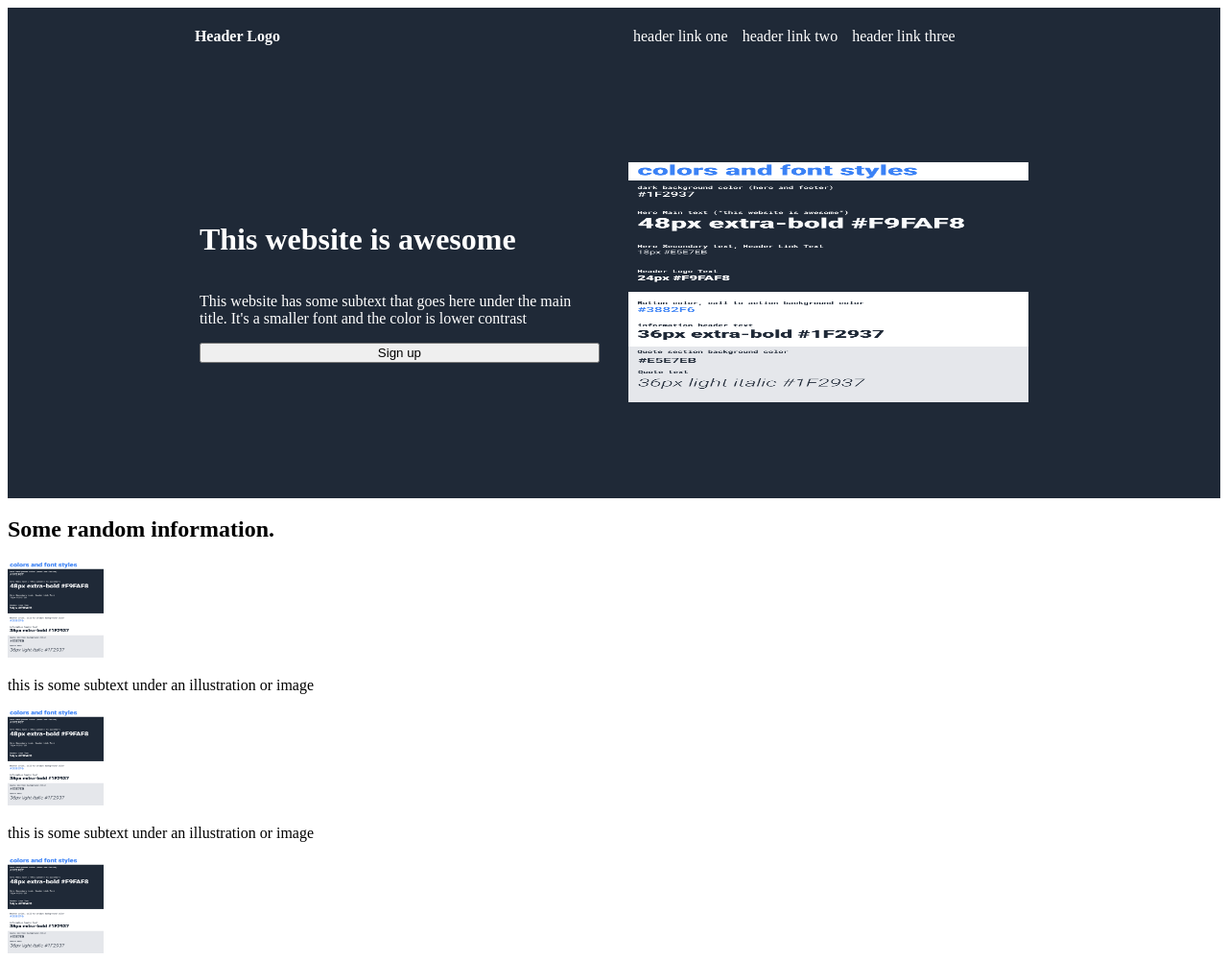
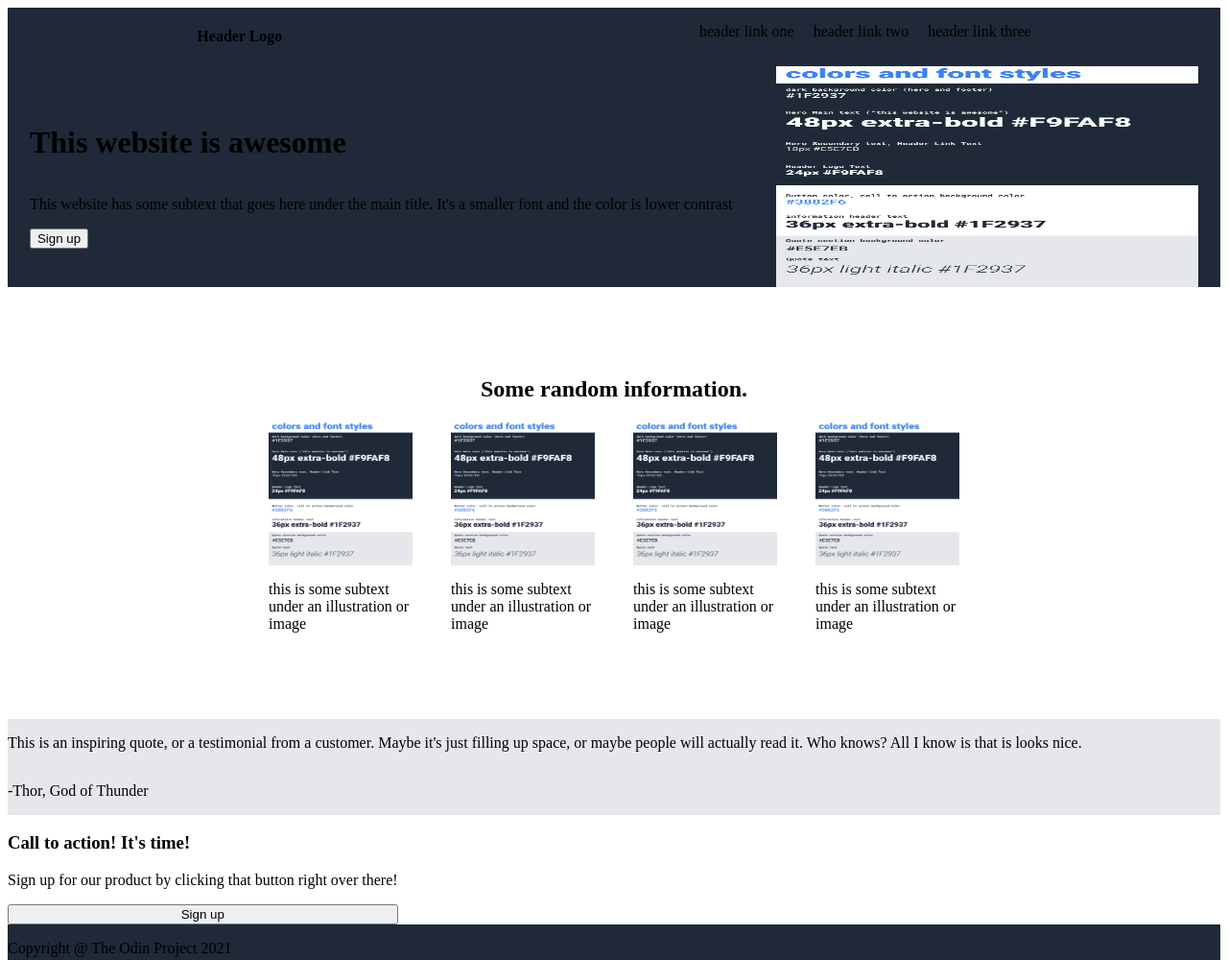
Before and after one commit to rqpt/top-landingpage-project, a plain HTML site: page index.html in a window 1280 px wide. Shown: the top 1000 px of the page at 96% size. Drawn offline with Linux system fonts and the light colour scheme.

Commit message:
Restructure html and css - more organised, better structured

```diff
--- a/index.html
+++ b/index.html
@@ -5,8 +5,8 @@
 		<link rel="stylesheet" href="./style.css">
 		<title>Landingpage-project</title>
 	</head>
+
 	<body>
-
 		<div class="header">
 				<h4 class="logo">Header Logo</h4>
 				<ul class="header-links">
@@ -23,29 +23,31 @@
 					main title. It's a smaller font and the color is lower contrast</p>
 					<button>Sign up</button>
 				</div>
-			<img src="./images/colors_and_stuff.png" alt="Placeholder image" width="500" height="250">
+				<img src="./images/colors_and_stuff.png" alt="Placeholder image" width="440" height="230">
 		</div>
 
 		<div class="m1-section">
 			<h2>Some random information.</h2>
 			<div class="card-list">
-				<div class="card"><img src="./images/colors_and_stuff.png" alt="Placeholder image" width="100" height="100"a>
+				<div class="card"><img src="./images/colors_and_stuff.png" alt="Placeholder image" width="150" height="150">
 					<p>this is some subtext under an illustration or image</p></div>
-				<div class="card"><img src="./images/colors_and_stuff.png" alt="Placeholder image" width="100" height="100"a>
+				<div class="card"><img src="./images/colors_and_stuff.png" alt="Placeholder image" width="150" height="150">
 					<p>this is some subtext under an illustration or image</p></div>
-				<div class="card"><img src="./images/colors_and_stuff.png" alt="Placeholder image" width="100" height="100"a>
+				<div class="card"><img src="./images/colors_and_stuff.png" alt="Placeholder image" width="150" height="150">
 					<p>this is some subtext under an illustration or image</p></div>
-				<div class="card"><img src="./images/colors_and_stuff.png" alt="Placeholder image" width="100" height="100"a>
+				<div class="card"><img src="./images/colors_and_stuff.png" alt="Placeholder image" width="150" height="150">
 					<p>this is some subtext under an illustration or image</p></div>
 			</div>
 		</div>
 
 		<div class="m2-section">
+			<div class="quote-container">
 				<p class="quote">This is an inspiring quote, or a testimonial from a
 				customer. Maybe it's just filling up space, or maybe
 				people will actually read it. Who knows? All I know
 				is that is looks nice.</p>
 				<p class="quote-credit">-Thor, God of Thunder</p>
+			</div>
 		</div>
 
 		<div class="bot-section">
@@ -57,6 +59,7 @@
 				<button>Sign up</button>
 			</div>
 		</div>
+
 		<div class="footer">
 			<p>Copyright @ The Odin Project 2021</p>
 		</div>
--- a/style.css
+++ b/style.css
@@ -4,43 +4,85 @@ body {
 	justify-content: space-between;
 }
 
-.header,.top-section {
-	background-color: #1F2937;
-	color: white;
-}
-
 .header {
 	display: flex;
 	flex-flow: row;
-	justify-content: center;
-	align-items: center;
-}
-
-.logo,.header-links {
-	flex: 0 1 33%;
+	justify-content: space-around;
+	align-items: flex-start;
 }
 
 .header-links {
 	display: flex;
 	flex-flow: row;
-	gap: 15px;
+	justify-content: space-between;
+	gap: 20px;
 	list-style-type: none;
 }
 
 .top-section {
-	height: 450px;
 	display: flex;
-	justify-content: center;
+	flex-flow: row;
+	justify-content: space-around;
 	align-items: center;
-	gap: 30px;
 }
 
 .statement {
 	display: flex;
 	flex-flow: column;
-	flex: 0 1 33%;
+	justify-content: flex-start;
+	align-items: flex-start;
 }
 
-.top-section img {
-	flex: 0 1 33%;
+.m1-section {
+	display: flex;
+	flex-flow: column;
+	justify-content: center;
+	align-items: center;
+	height: 450px;
 }
+
+.card-list {
+	display: flex;
+	flex-flow: row;
+	justify-content: center;
+	align-items: center;
+	gap: 40px;
+	width: 1000px;
+}
+
+.card {
+	display: flex;
+	flex-flow: column;
+}
+
+.card p {
+	width: 150px;
+}
+
+.m2-section {
+	display: flex;
+	flex-flow: column;
+	background-color: #E5E7EB;
+}
+
+.quote-container {
+	display: flex;
+	flex-flow: column;
+}
+
+.bot-section {
+	display: flex;
+}
+
+.c2a-container {
+	display: flex;
+	flex-flow: column;
+}
+
+.footer {
+	display: flex;
+}
+
+.header,.top-section,.footer{
+	background-color: #1F2937;
+}
```
Lines whose indentation alone changed are shown as unchanged.
